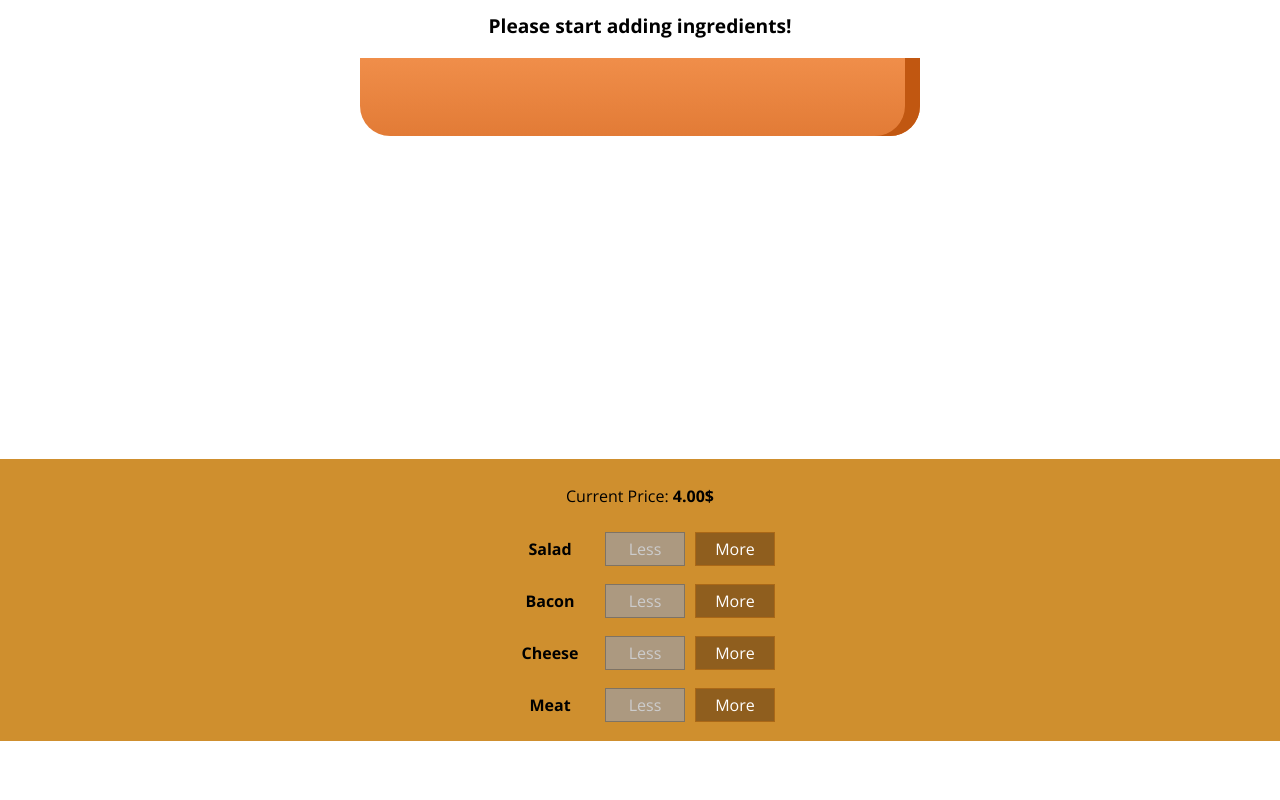
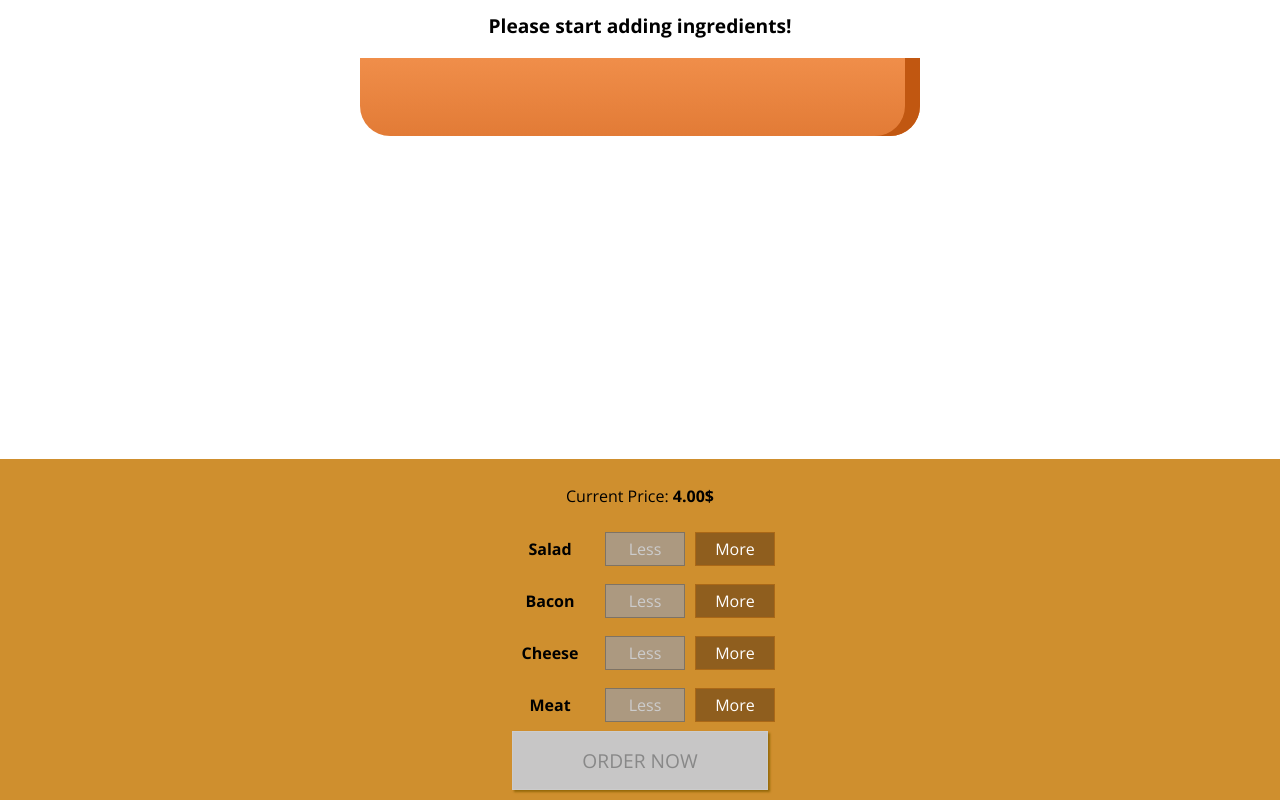
Before and after one commit to SnehaPL/burger-builder, a React app: page / in a window 1280 px wide. Shown: the part 179-979 px from the top of the page. Before the commit the page ends 920 px from the top, so only its background shows below. Built offline with nearby package versions, Linux system fonts and the light colour scheme.

Commit message:
Dispalying order summery

```diff
--- a/src/components/Burger/BuildControls/BuildControls.css
+++ b/src/components/Burger/BuildControls/BuildControls.css
@@ -8,3 +8,47 @@
     margin: auto;
     padding: 10px 0;
 }
+
+
+.OrderButton {
+    background-color: #DAD735;
+    outline: none;
+    cursor: pointer;
+    border: 1px solid #966909;
+    color: #966909;
+    font-family: inherit;
+    font-size: 1.2em;
+    padding: 15px 30px;
+    box-shadow: 2px 2px 2px #966909;
+    width: 20%;
+    margin: auto;
+}
+
+.OrderButton:hover, .OrderButton:active {
+    background-color: #A0DB41;
+    border: 1px solid #966909;
+    color: #966909;
+}
+
+.OrderButton:disabled {
+    background-color: #C7C6C6;
+    cursor: not-allowed;
+    border: 1px solid #ccc;
+    color: #888888;
+}
+
+.OrderButton:not(:disabled) {
+    animation: enable 0.3s linear;
+}
+
+@keyframes enable {
+    0% {
+        transform: scale(1);
+    }
+    60% {
+        transform: scale(1.1);
+    }
+    100% {
+        transform: scale(1);
+    }
+}
--- a/src/components/Burger/BuildControls/BuildControls.js
+++ b/src/components/Burger/BuildControls/BuildControls.js
@@ -20,6 +20,7 @@
             removed={() => props.ingredientRemoved(ctrl.type)}
             disabled = {props.disabled[ctrl.type]}/>
         ))}
+        <button className={classes.OrderButton} disabled= {!props.purchasable} onClick={props.purchased}>ORDER NOW</button>
     </div>)
 };
 
--- /dev/null
+++ b/src/components/Burger/OrderSummery/OrderSummer.js
@@ -0,0 +1,26 @@
+import React from 'react';
+import Aux from '../../../hoc/Auxiliary.js';
+
+const orderSummery = (props) => {
+    const ingredientSummery = Object.keys(props.ingredients)
+                                .map(igkey => {
+                                    return (
+                                        <li key={igkey}>
+                                            <span style={{textTransform: 'capitalize'}}>{igkey}</span> : {props.ingredients[igkey]}
+                                        </li>
+                                    )
+                                });
+
+    return (
+        <Aux>
+            <h3>Your Order</h3>
+            <p>A delicious burger with the following ingredients:</p>
+            <ul>
+                {ingredientSummery}
+            </ul>
+            <p>Continue to checkout?</p>
+        </Aux>
+    );
+};
+
+export default orderSummery;
--- /dev/null
+++ b/src/components/UI/Backdrop/Backdrop.css
@@ -0,0 +1,9 @@
+.Backdrop {
+    width: 100%;
+    height: 100%;
+    position: fixed;
+    z-index: 100;
+    left: 0;
+    top: 0;
+    background-color: rgb(0, 0, 0, 0.5);
+}
--- /dev/null
+++ b/src/components/UI/Backdrop/Backdrop.js
@@ -0,0 +1,10 @@
+import React from 'react';
+import classes from './Backdrop.css'
+
+const backdrop = (props) => {
+    return (
+        props.show ? <div className= {classes.Backdrop} onClick={props.clicked}></div> : null
+    );
+};
+
+export default backdrop;
--- /dev/null
+++ b/src/components/UI/Modal/Modal.css
@@ -0,0 +1,20 @@
+.Modal {
+    position: fixed;
+    z-index: 500;
+    background-color: white;
+    width: 70%;
+    border: 1px solid #ccc;
+    box-shadow: 1px 1px 1px black;
+    padding: 16px;
+    left: 15%;
+    top: 30%;
+    box-sizing: border-box;
+    transition: all 0.3s ease-out;
+}
+
+@media (min-width: 600px) {
+    .Modal {
+        width: 500px;
+        left: calc(50% - 250px);
+    }
+}
--- /dev/null
+++ b/src/components/UI/Modal/Modal.js
@@ -0,0 +1,20 @@
+import React from 'react';
+import classes from './Modal.css';
+import Aux from '../../../hoc/Auxiliary.js';
+import Backdrop from '../Backdrop/Backdrop.js';
+
+const modal = (props) => {
+    return (
+    <Aux>
+        <Backdrop show={props.show} clicked={props.modalClosed}/>
+        <div className={classes.Modal} style={{
+            transform : props.show ? 'translateY(0)' : 'translateY(-100vh)',
+            opacity : props.show ? '1' : '0'
+        }}>
+            {props.children}
+        </div>
+    </Aux>
+    );
+};
+
+export default modal;
--- a/src/containers/BurgerBuilder/BurgerBuilder.js
+++ b/src/containers/BurgerBuilder/BurgerBuilder.js
@@ -3,6 +3,8 @@
 
 import Burger from '../../components/Burger/Burger.js';
 import BuildControls from '../../components/Burger/BuildControls/BuildControls.js';
+import Modal from '../../components/UI/Modal/Modal.js';
+import OrderSummery from '../../components/Burger/OrderSummery/OrderSummer.js';
 
 const INGREDIENT_PRICES = {
   salad: 0.5,
@@ -20,8 +22,17 @@
             cheese: 0,
             meat: 0
         },
-        totalPrice: 4
+        totalPrice: 4,
+        purchasable: false,
+        purchasing: false
     };
+
+    updatePurchaseState = (ingredients) => {
+        const sum = Object.keys(ingredients)
+                    .map(igKey => {return ingredients[igKey];})
+                    .reduce((sum, el) => {return sum + el},0 );
+        this.setState({purchasable: sum > 0});
+    }
 
     addIngredientHandler = (type) => {
         const oldCount = this.state.ingredients[type];
@@ -34,7 +45,7 @@
         const additionPrice = INGREDIENT_PRICES[type];
         const newPrice = oldPrice + additionPrice;
         this.setState({totalPrice: newPrice, ingredients: updatedIngredients});
-
+        this.updatePurchaseState(updatedIngredients);
     }
 
     removeIngredientHandler =(type) => {
@@ -51,7 +62,17 @@
         const priceDeduction = INGREDIENT_PRICES[type];
        const newPrice = oldPrice - priceDeduction;
        this.setState({totalPrice: newPrice, ingredients: updatedIngredients});
+       this.updatePurchaseState(updatedIngredients);
     }
+
+    purchaseHandler = () => {
+        this.setState({purchasing: true});
+    }
+
+    purchaseCancelHandler = () => {
+        this.setState({purchasing: false});
+    }
+
 
     render(){
         const disabledInfo = {...this.state.ingredients};
@@ -61,9 +82,12 @@
 
         return(
             <Aux>
+                <Modal show={this.state.purchasing} modalClosed={this.purchaseCancelHandler}>
+                    <OrderSummery ingredients={this.state.ingredients} />
+                </Modal>
                 <Burger ingredients= {this.state.ingredients} />
                 <BuildControls ingredientAdded={this.addIngredientHandler} ingredientRemoved={this.removeIngredientHandler}
-                disabled = {disabledInfo} price={this.state.totalPrice}/>
+                disabled = {disabledInfo} price={this.state.totalPrice} purchased={this.purchaseHandler} purchasable={this.state.purchasable}/>
             </Aux>
         );
     }
```
